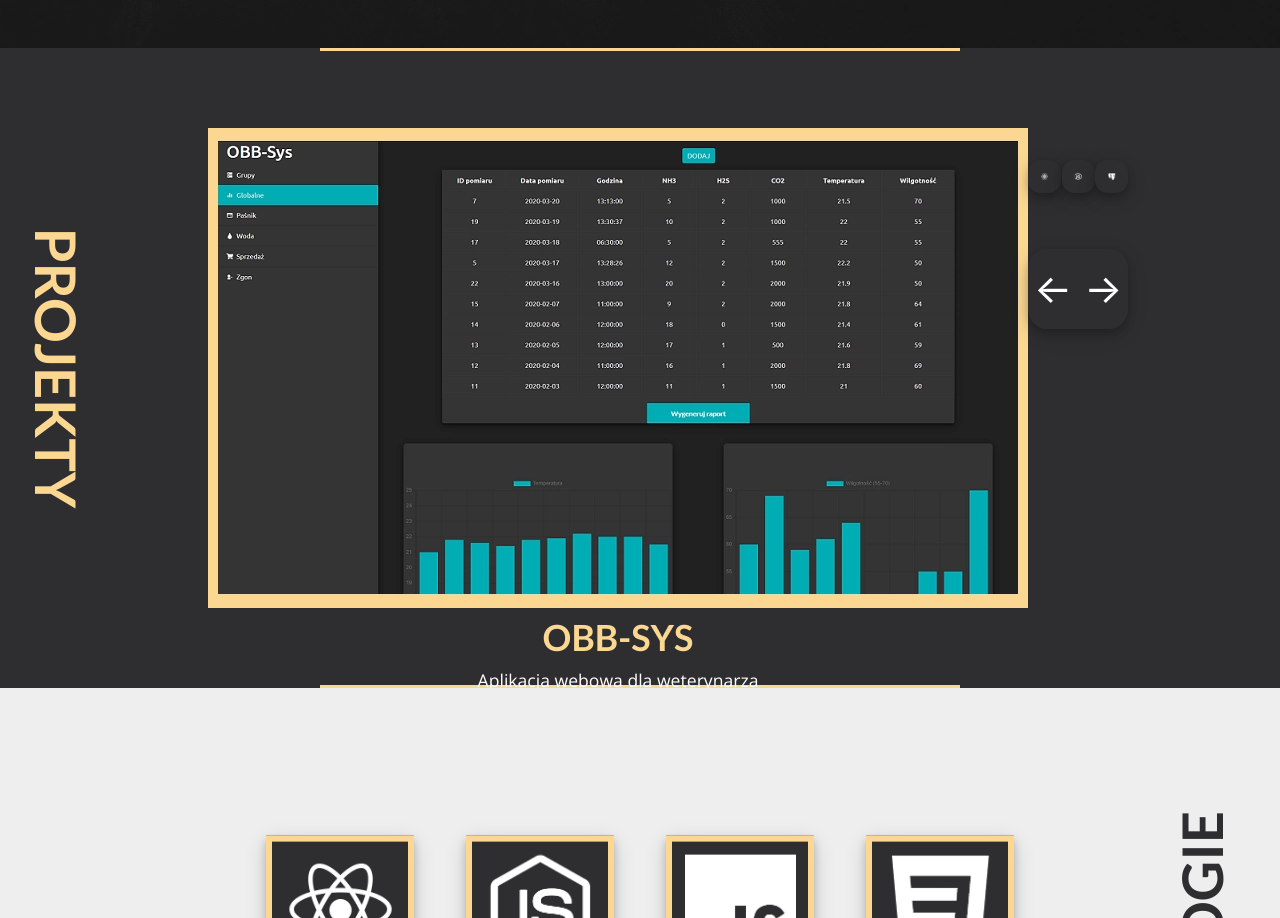
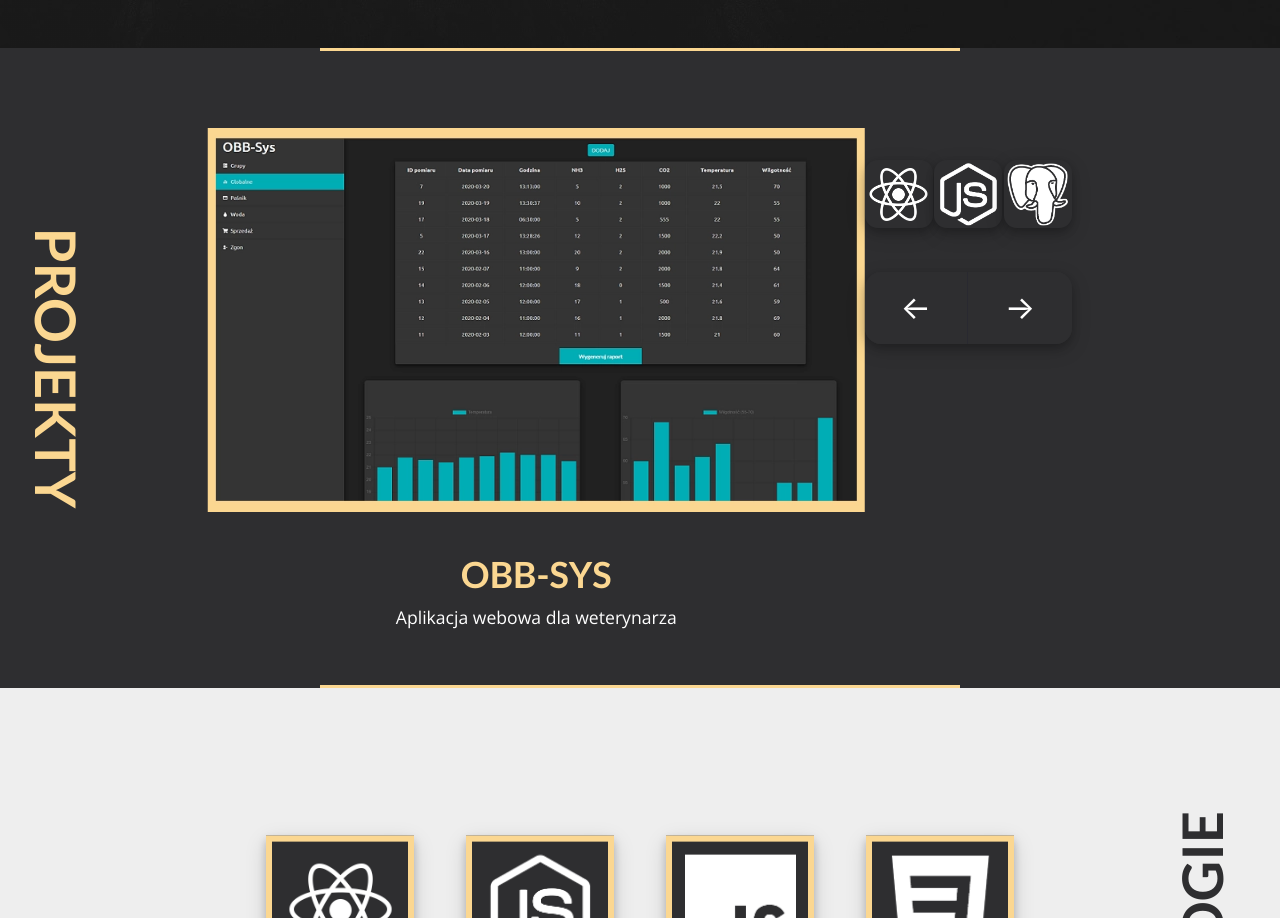
Before and after one commit to wojciechkubiak/my-site, a React (Create React App) app: page / in a window 1280 px wide. Shown: the part 760-1678 px from the top of the page. Built offline with nearby package versions, Linux system fonts and the light colour scheme.

Commit message:
Projects and skills size smallfix

```diff
--- a/src/components/Header/Header.js
+++ b/src/components/Header/Header.js
@@ -32,7 +32,7 @@ const Header = (props, {initWithoutUnderline = {}}) => {
 
   const headerLinkHandler = (value, action) => {
     if(value) {
-      action({textDecoration: "underline"})
+      action({textDecoration: "underline 2px"})
     } else {
       action({})
     }
--- a/src/components/Projects/Projects.css
+++ b/src/components/Projects/Projects.css
@@ -60,7 +60,7 @@
 }
 
 .projects--container-img {
-  width: auto; /* 40vw */
+  width: 100%; /* 40vw */
   height: auto;
 }
 
@@ -69,7 +69,7 @@
   left: 50%;
   top: 50%;
   transform: translate(-50%, 0%);
-  width: auto;
+  width: 100%;
   height: auto
 }
 
@@ -92,13 +92,13 @@
 
 .projects--btn-container {
   position: relative;
-  top: 2vh;
+  top: 1vh;
   width: 100%;
-  height: 10vh;
+  height: 15%;
   transform: translate(0%, 50%);
   display: flex;
   flex-direction: row;
-  font-size: 5vh;
+  font-size: 4vh;
   box-shadow: 0 4px 8px 0 rgba(0, 0, 0, 0.2), 0 6px 20px 0 rgba(0, 0, 0, 0.15);
   border-radius: 0.5em;
   z-index: 20;
@@ -117,6 +117,7 @@
   border-top-left-radius: 0.5em;
   border-bottom-left-radius: 0.5em;
   transition: 500ms;
+  border-right: 1px solid #292930;
 }
 
 .btn-prev:hover,
@@ -154,6 +155,7 @@
 }
 
 .projects--subinfo {
+  margin-top: 5%;
   padding-top: 0.5em;
   padding-bottom: 0.5em;
   position: relative;
@@ -170,7 +172,7 @@
 .projects--img {
   width: 100%;
   height: 100%;
-  padding: 1vw;
+  padding: 0.2vw;
   left: 50%;
   box-shadow: 0 4px 8px 0 rgba(0, 0, 0, 0.2), 0 6px 20px 0 rgba(0, 0, 0, 0.15);
   background-color: #2e2e30;
--- a/src/components/Skills/Skills.css
+++ b/src/components/Skills/Skills.css
@@ -133,7 +133,7 @@ div > .arrow {
 
   .skills--container {
     width: 80vw;
-    top: 44vh;
+    top: 50vh;
     align-content: center;
   }
 
```
